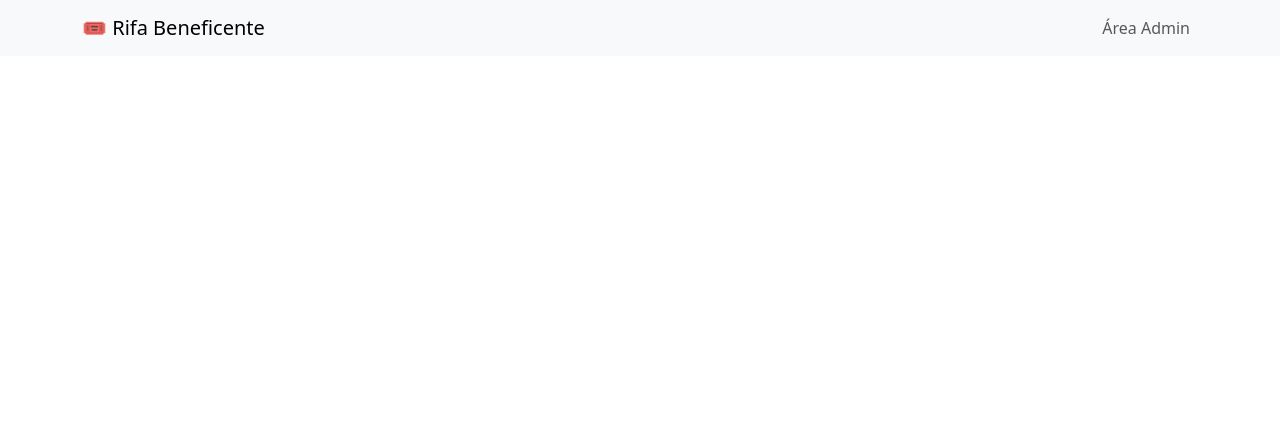
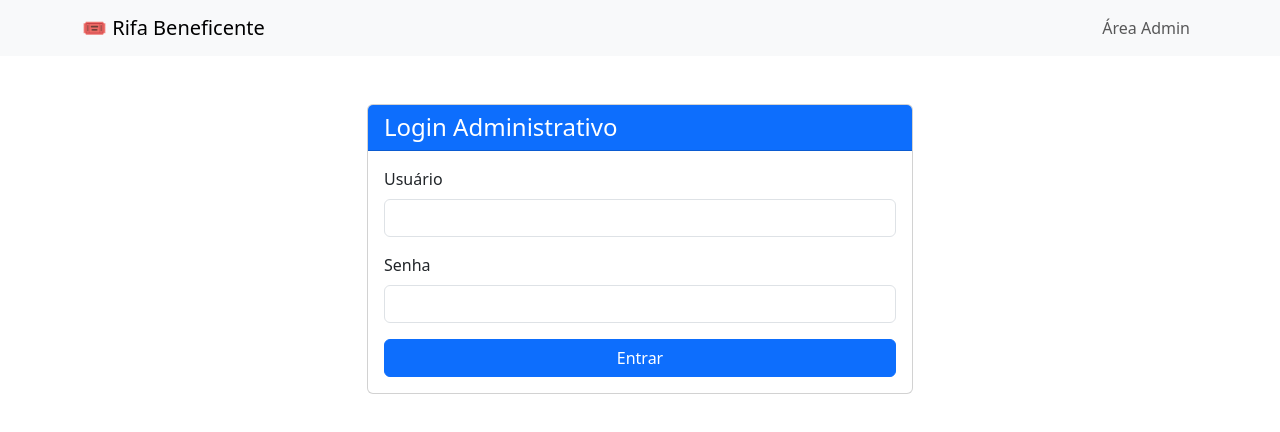
Before and after one commit to PedroAugustoVitor/raffle-frontend, a Vue app: page /admin in a window 1280 px wide. Shown: the top 432 px of the page. Built offline with nearby package versions, Linux system fonts and the light colour scheme; no server answers.

Commit message:
update dist

```diff
--- a/src/views/AdminLogin.vue
+++ b/src/views/AdminLogin.vue
@@ -1,3 +1,34 @@
+<template>
+  <div class="container mt-5">
+    <div class="row justify-content-center">
+      <div class="col-md-6">
+        <div class="card">
+          <div class="card-header bg-primary text-white">
+            <h4 class="mb-0">Login Administrativo</h4>
+          </div>
+          <div class="card-body">
+            <form @submit.prevent="handleLogin">
+              <div class="mb-3">
+                <label class="form-label">Usuário</label>
+                <input v-model="username" type="text" class="form-control" required />
+              </div>
+              <div class="mb-3">
+                <label class="form-label">Senha</label>
+                <input v-model="password" type="password" class="form-control" required />
+              </div>
+              <div v-if="error" class="alert alert-danger">{{ error }}</div>
+              <button type="submit" class="btn btn-primary w-100" :disabled="loading">
+                <span v-if="loading" class="spinner-border spinner-border-sm me-2"></span>
+                Entrar
+              </button>
+            </form>
+          </div>
+        </div>
+      </div>
+    </div>
+  </div>
+</template>
+
 <script>
 import axios from 'axios';
 
@@ -14,9 +45,7 @@ export default {
     };
   },
   created() {
-    // Se já tiver token, vai direto para o painel
-    const token = localStorage.getItem('adminToken');
-    if (token) {
+    if (localStorage.getItem('adminToken')) {
       this.$router.push('/admin/panel');
     }
   },
@@ -32,7 +61,7 @@ export default {
         localStorage.setItem('adminToken', data.token);
         this.$router.push('/admin/panel');
       } catch (err) {
-        this.error = err
+        this.error = err.response;
       } finally {
         this.loading = false;
       }
```
Also changed, not shown: 2 other files (tests, documents, lock files or other folders).
